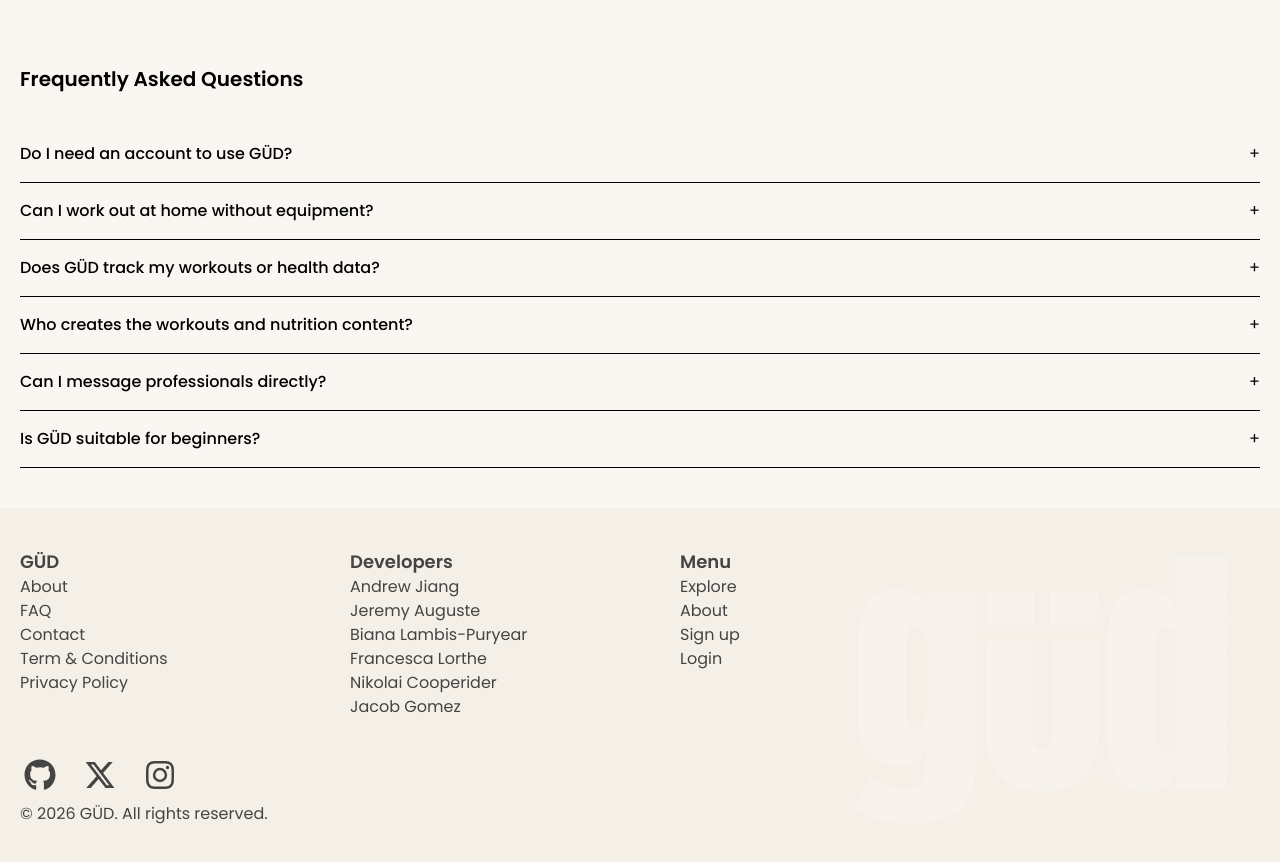
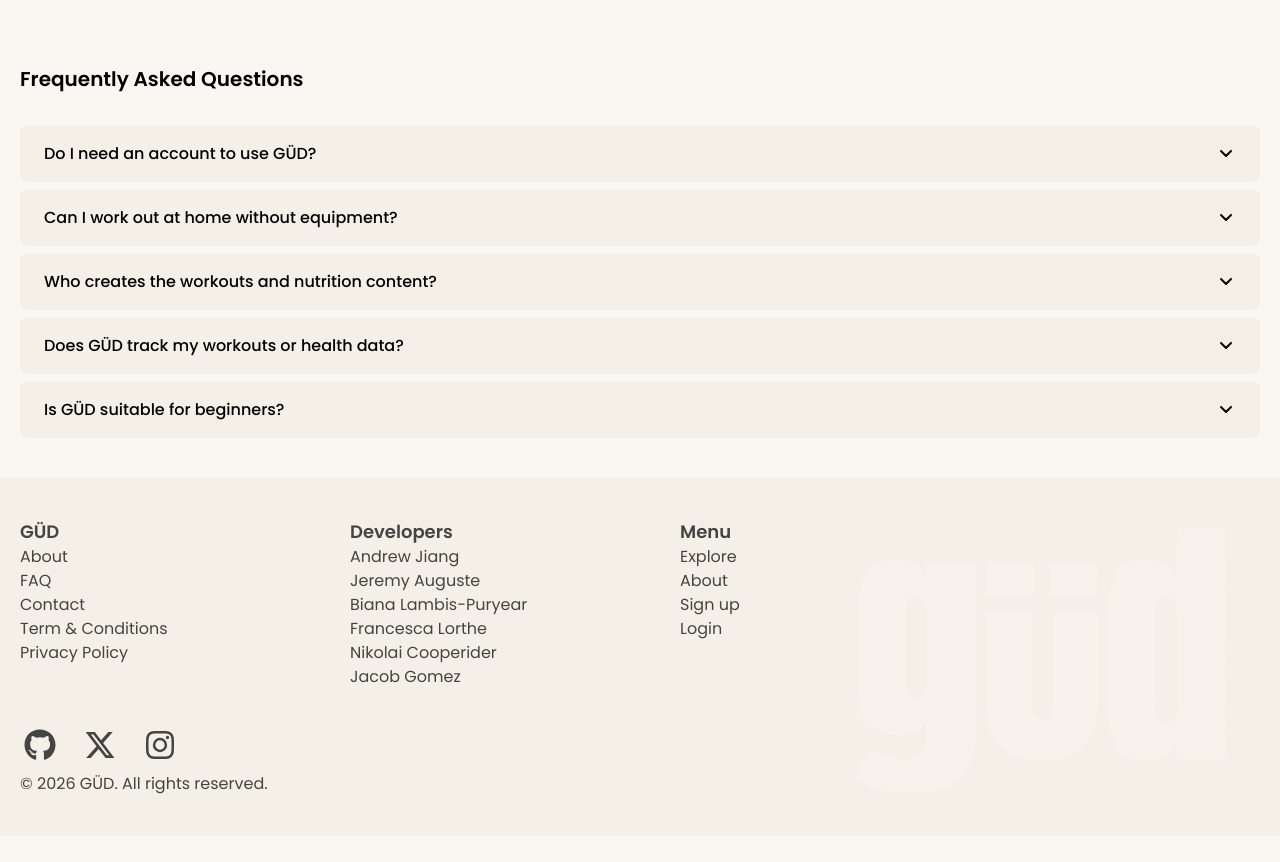
Before and after one commit to Yousor0/gud, a Next.js app: page / in a window 1280 px wide. Shown: the part 1227-2089 px from the top of the page. After the commit the page ends 2063 px from the top, so only its background shows below. Built offline with nearby package versions, Linux system fonts and the light colour scheme.

Commit message:
ui: animated FAQ

```diff
--- a/src/app/(auth)/login/page.jsx
+++ b/src/app/(auth)/login/page.jsx
@@ -49,7 +49,7 @@ function LoginForm() {
             whileTap={{ scale: 0.99 }}
             style={{ originX: 0.5, originY: 0.5 }}
             transition={{ ease: easeInOut, duration: 0.2 }}
-            type="submit"
+            type="button"
             className="w-full cursor-auto rounded-md bg-[#9D4431] px-5 py-2 font-semibold text-[#FAF7F3] shadow-sm hover:cursor-pointer hover:bg-[#D07A64]"
           >
             Login
@@ -65,7 +65,7 @@ function LoginForm() {
             whileTap={{ scale: 0.99 }}
             style={{ originX: 0.5, originY: 0.5 }}
             transition={{ ease: easeInOut, duration: 0.2 }}
-            type="submit"
+            type="button"
             className="w-full cursor-auto rounded-md border border-[#9D4431] px-5 py-2 font-medium text-[#9D4431] hover:cursor-pointer hover:border-[#D07A64] hover:bg-[#D07A64] hover:text-[#FAF7F3]"
           >
             <FontAwesomeIcon icon={faGoogle} /> Login with Google
--- a/src/app/(auth)/register/page.jsx
+++ b/src/app/(auth)/register/page.jsx
@@ -72,7 +72,7 @@ function RegisterForm() {
             whileTap={{ scale: 0.99 }}
             style={{ originX: 0.5, originY: 0.5 }}
             transition={{ ease: easeInOut, duration: 0.2 }}
-            type="submit"
+            type="button"
             className="w-full cursor-auto rounded-md bg-[#9D4431] px-5 py-2 font-semibold text-[#FAF7F3] shadow-sm hover:cursor-pointer hover:bg-[#D07A64]"
           >
             Signup
@@ -86,7 +86,7 @@ function RegisterForm() {
             whileTap={{ scale: 0.99 }}
             style={{ originX: 0.5, originY: 0.5 }}
             transition={{ ease: easeInOut, duration: 0.2 }}
-            type="submit"
+            type="button"
             className="w-full cursor-auto rounded-md border border-[#9D4431] px-5 py-2 font-medium text-[#9D4431] hover:cursor-pointer hover:border-[#D07A64] hover:bg-[#D07A64] hover:text-[#FAF7F3]"
           >
             <FontAwesomeIcon icon={faGoogle} /> Sign Up with Google
--- a/src/app/page.jsx
+++ b/src/app/page.jsx
@@ -9,8 +9,10 @@ import {
   faDumbbell,
   faAppleWhole,
   faCertificate,
+  faAngleDown,
+  faAngleUp,
 } from '@fortawesome/free-solid-svg-icons';
-import { easeOut, motion } from 'motion/react';
+import { easeOut, motion, AnimatePresence, easeIn } from 'motion/react';
 
 // first real section of landing page. the name of this can be changed as needed.
 function LandingWelcome() {
@@ -149,121 +151,78 @@ function AboutGud() {
 
 // FAQ section, six questions total
 function FaqSection() {
-  const [openIndex, setOpenIndex] = useState(null);
+  const faq = [
+    {
+      question: 'Do I need an account to use GÜD?',
+      answer:
+        'Yes. In order to browse workouts, nutritional content and engage with professionals you would need an account.',
+    },
+    {
+      question: 'Can I work out at home without equipment?',
+      answer:
+        'Yes. In order to browse workouts, nutritional content and engage with professionals you would need an account.',
+    },
+    {
+      question: 'Who creates the workouts and nutrition content?',
+      answer:
+        'All content is created and led by certified fitness trainers and nutrition professionals.',
+    },
+    {
+      question: 'Does GÜD track my workouts or health data?',
+      answer:
+        'No. GÜD focuses on guided content, education, and routine-building rather than real-time tracking or health data collection.',
+    },
+    {
+      question: 'Is GÜD suitable for beginners?',
+      answer:
+        'Yes. Workouts and nutrition content are labeled by level and designed to be approachable for all experience levels.',
+    },
+  ];
+
+  const [openIndexes, setOpenIndexes] = useState([]);
+
+  const toggleIndex = (index) => {
+    setOpenIndexes((prev) =>
+      prev.includes(index) ? prev.filter((i) => i != index) : [...prev, index]
+    );
+  };
 
   return (
     <section>
       <h2 className="mb-8 text-xl font-semibold">Frequently Asked Questions</h2>
-      {/* first faq question */}
-      <div className="border-b py-4">
-        <button
-          className="flex w-full items-center justify-between text-left"
-          onClick={() => setOpenIndex(openIndex === 0 ? null : 0)}
-          aria-expanded={openIndex === 0}
+      <div className="flex flex-col gap-2">
+        {faq.map((item, index) => (
+          <div
+            key={index}
+            className="flex cursor-auto flex-col rounded-md bg-[#f5f0e7] px-6 py-4 hover:cursor-pointer"
+            aria-expanded={openIndexes.includes(index)}
+            onClick={() => toggleIndex(index)}
           >
-          <span className="font-medium">Do I need an account to use GÜD?</span>
-          <span>{openIndex === 0 ? '-' : '+'}</span>
-        </button>
-        {openIndex === 0 && (
-          <p className="mt-4 text-sm">
-            Yes. In order to browse workouts, nutritional content and engage
-            with professionals you would need an account.
-          </p>
+            <div className="flex justify-between">
+              <span className="font-medium">{item.question}</span>
+              <span>
+                {openIndexes.includes(index) ? (
+                  <FontAwesomeIcon icon={faAngleUp} />
+                ) : (
+                  <FontAwesomeIcon icon={faAngleDown} />
                 )}
+              </span>
             </div>
-      {/* second faq question */}
-      <div className="border-b py-4">
-        <button
-          className="flex w-full items-center justify-between text-left"
-          onClick={() => setOpenIndex(openIndex === 1 ? null : 1)}
-          aria-expanded={openIndex === 1}
+            <AnimatePresence initial={false}>
+              {openIndexes.includes(index) && (
+                <motion.p
+                  initial={{ opacity: 0, height: 0 }}
+                  animate={{ opacity: 1, height: 'auto' }}
+                  exit={{ opacity: 0, height: 0 }}
+                  transition={{ duration: 0.2 }}
+                  className="mt-4 text-sm"
                 >
-          <span className="font-medium">
-            Can I work out at home without equipment?
-          </span>
-          <span>{openIndex === 1 ? '-' : '+'}</span>
-        </button>
-        {openIndex === 1 && (
-          <p className="mt-4 text-sm">
-            Yes. Many workouts are designed to be done at home with little to no
-            equipment.
-          </p>
+                  {item.answer}
+                </motion.p>
               )}
+            </AnimatePresence>
           </div>
-      {/* third faq question */}
-      <div className="border-b py-4">
-        <button
-          className="flex w-full items-center justify-between text-left"
-          onClick={() => setOpenIndex(openIndex === 2 ? null : 2)}
-          aria-expanded={openIndex === 2}
-        >
-          <span className="font-medium">
-            Does GÜD track my workouts or health data?
-          </span>
-          <span>{openIndex === 2 ? '-' : '+'}</span>
-        </button>
-        {openIndex === 2 && (
-          <p className="mt-4 text-sm">
-            No. GÜD focuses on guided content, education, and routine-building
-            rather than real-time tracking or health data collection.
-          </p>
-        )}
-      </div>
-      {/* fourth faq question */}
-      <div className="border-b py-4">
-        <button
-          className="flex w-full items-center justify-between text-left"
-          onClick={() => setOpenIndex(openIndex === 3 ? null : 3)}
-          aria-expanded={openIndex === 3}
-        >
-          <span className="font-medium">
-            Who creates the workouts and nutrition content?
-          </span>
-          <span>{openIndex === 3 ? '-' : '+'}</span>
-        </button>
-        {openIndex === 3 && (
-          <p className="mt-4 text-sm">
-            All content is created and led by certified fitness trainers and
-            nutrition professionals.
-          </p>
-        )}
-      </div>
-      {/* fifth faq question */}
-      <div className="border-b py-4">
-        <button
-          className="flex w-full items-center justify-between text-left"
-          onClick={() => setOpenIndex(openIndex === 4 ? null : 4)}
-          aria-expanded={openIndex === 4}
-        >
-          <span className="font-medium">
-            Can I message professionals directly?
-          </span>
-          <span>{openIndex === 4 ? '-' : '+'}</span>
-        </button>
-        {openIndex === 4 && (
-          <p className="mt-4 text-sm">
-            Yes. With our premium plan, you can message professionals for
-            general guidance and educational support. For medical questions,
-            please contact your healthcare provider. For emergencies, call 911.
-          </p>
-        )}
-      </div>
-      {/* sixth faq question */}
-      <div className="border-b py-4">
-        <button
-          className="flex w-full items-center justify-between text-left"
-          onClick={() => setOpenIndex(openIndex === 5 ? null : 5)}
-          aria-expanded={openIndex === 5}
-        >
-          <span className="font-medium">Is GÜD suitable for beginners?</span>
-          <span>{openIndex === 5 ? '-' : '+'}</span>
-        </button>
-        {openIndex === 5 && (
-          <p className="mt-4 text-sm">
-            Yes. Workouts and nutrition content are labeled by level and
-            designed to be approachable for all experience levels.
-          </p>
-        )}
+        ))}
       </div>
     </section>
   );
```
Lines whose indentation alone changed are shown as unchanged.
